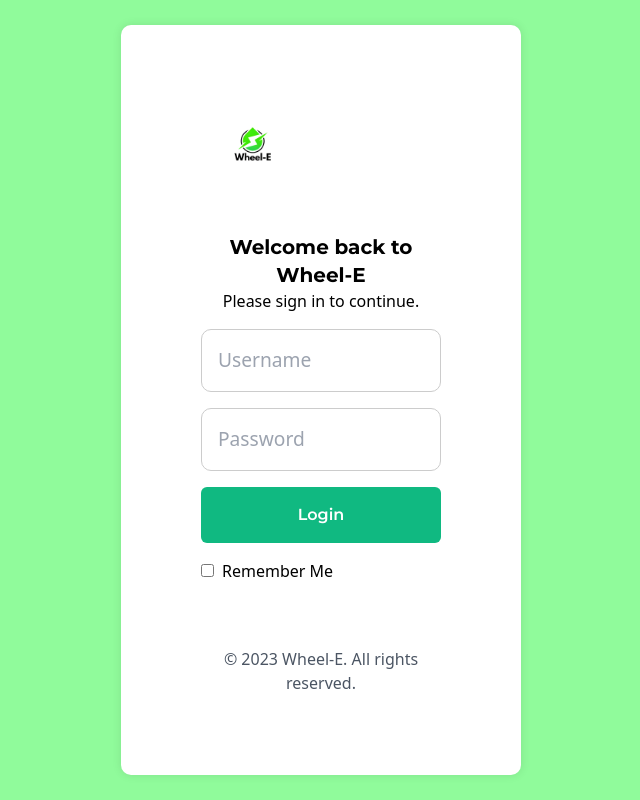
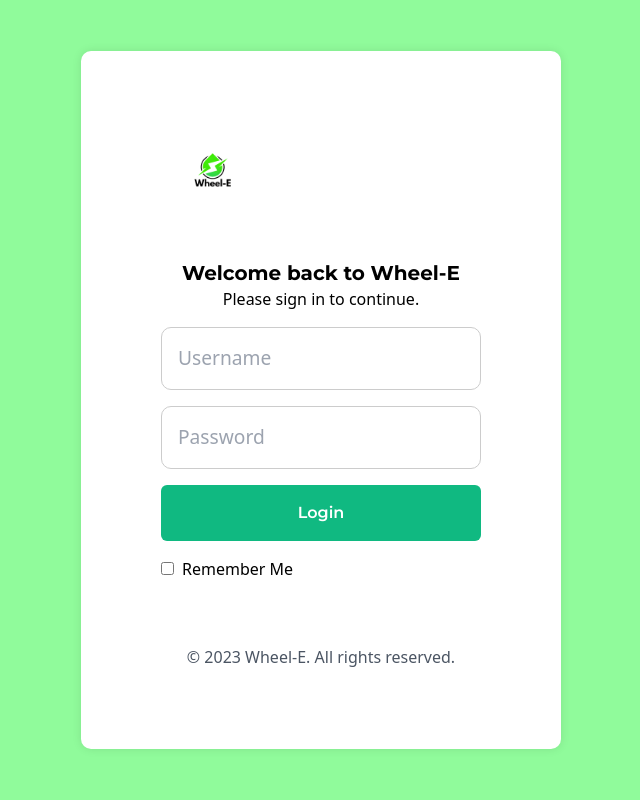
Before and after one commit to PranavRao18/Wheel-E, a Django app: page /login/ in a window 1280 px wide. Shown: the whole page, without its empty margins (319-959 px from the left). Run offline with Django 4.2, Linux system fonts and the light colour scheme.

Commit message:
slight changes to login

```diff
--- a/wheele/main/templates/registration/login.html
+++ b/wheele/main/templates/registration/login.html
@@ -7,7 +7,7 @@
     <meta name="viewport" content="width=device-width, initial-scale=1.0">
     <link rel="stylesheet" href="styles.css">
     <link href="https://cdn.jsdelivr.net/npm/tailwindcss@2.2.19/dist/tailwind.min.css" rel="stylesheet">
-    <title>Electric Taxi Login</title>
+    <title>Wheel-E Login</title>
     <style>
         @import url('https://fonts.googleapis.com/css2?family=League+Spartan:wght@400;500;700&family=Montserrat:wght@100;200;300;400;500;600;700;800;900&family=Rubik:wght@300;400;500;600;700;800;900&display=swap');
 
@@ -29,7 +29,7 @@
             padding: 5rem;
             box-shadow: 0px 0px 10px rgba(0, 0, 0, 0.1);
             text-align: center;
-            max-width: 400px;
+            max-width: 400rem;
         }
 
         .logo {
@@ -48,6 +48,11 @@
             border: 1px solid #ccc;
             border-radius: 10px;
             font-size: 1.2rem;
+            width: 20rem;
+        }
+
+        .animate:hover{
+            transform: scale(1.05);
         }
 
         .footer {
@@ -68,7 +73,7 @@
             <input type="password" id="password" name="password" required class="input-field" placeholder="Password">
 
             <button type="submit"
-                class="bg-green-500 hover:bg-green-600 text-white font-montserrat font-semibold py-4 px-6 rounded-md cursor-pointer transition duration-300">Login</button>
+                class="bg-green-500 text-white font-montserrat font-semibold py-4 px-6 rounded-md cursor-pointer animate">Login</button>
 
             <div class="flex items-center mt-2">
                 <input type="checkbox" id="remember_me" name="remember_me" class="remember-me mr-2">
```
